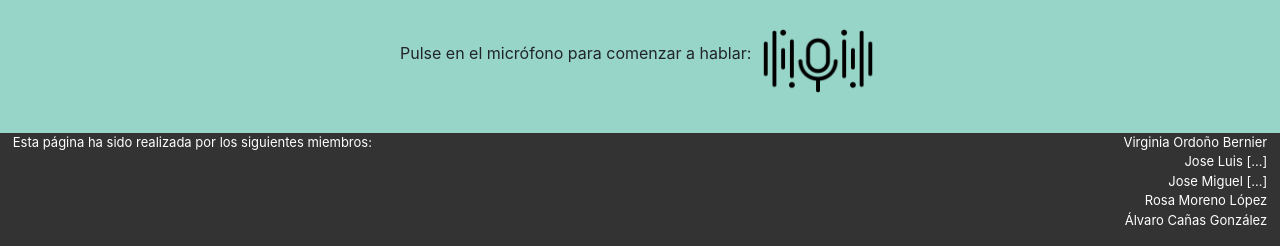
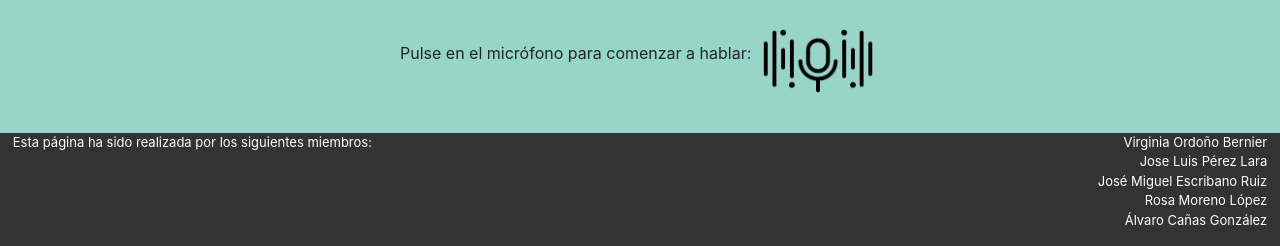
Before and after one commit to viorbe20/medical-leaflet-api-nlp, a Flask app: page / in a window 1280 px wide. Shown: the part 719-965 px from the top of the page. Run offline with Flask 3, Linux system fonts and the light colour scheme; parts of the project's set-up code (start-up, migrations or seed data) failed here and were passed over; some libraries are stand-ins or nearby versions.

Commit message:
added surnames for jl and jm on base.html

```diff
--- a/templates/base.html
+++ b/templates/base.html
@@ -23,7 +23,7 @@
                 <p>Esta página ha sido realizada por los siguientes miembros:</p>
             </div>
             <div class="contentFooter">
-                <p>Virginia Ordoño Bernier<br>Jose Luis [...]<br>Jose Miguel [...]<br>Rosa Moreno López<br>Álvaro Cañas González</p>
+                <p>Virginia Ordoño Bernier<br>Jose Luis Pérez Lara<br>José Miguel Escribano Ruiz<br>Rosa Moreno López<br>Álvaro Cañas González</p>
             </div>
         </div>
     </footer>
```
